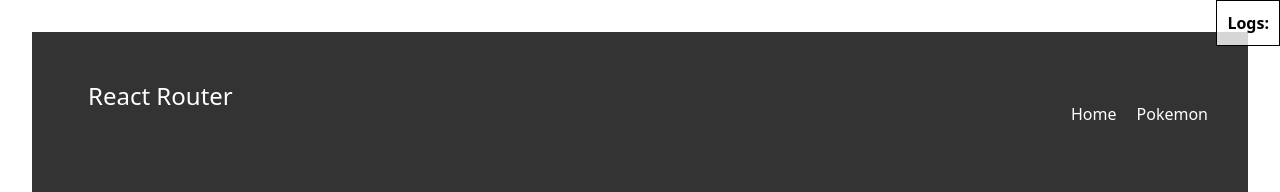
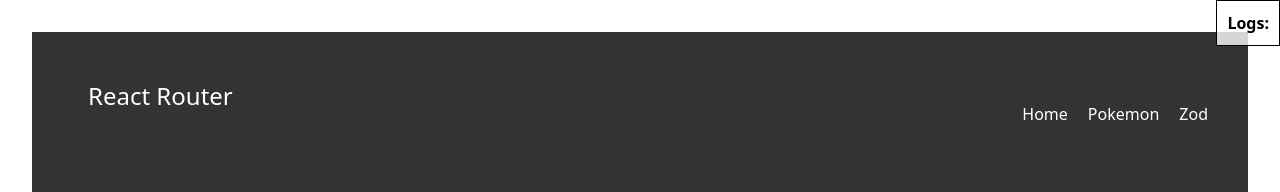
Before and after one commit to panachainy/template-react-vite-tailwind, a React (Vite) app: page / in a window 1280 px wide. Shown: the top 192 px of the page. Built offline with nearby package versions, Linux system fonts and the light colour scheme.

Commit message:
add zod page

```diff
--- a/src/App.tsx
+++ b/src/App.tsx
@@ -6,6 +6,7 @@ import ErrorPage from './core/Error'
 import { MainLayout } from './layouts/Main'
 import Example from './pages/Example/Example'
 import PokemonPage from './pages/Pokemon/Index'
+import ZodExample from './pages/Zod/Index'
 
 const router = createBrowserRouter([
   {
@@ -26,6 +27,15 @@ const router = createBrowserRouter([
     ),
     errorElement: <ErrorPage />,
   },
+  {
+    path: '/zod',
+    element: (
+      <MainLayout>
+        <ZodExample />
+      </MainLayout>
+    ),
+    errorElement: <ErrorPage />,
+  },
 ])
 
 function App() {
--- a/src/core/Navbar.tsx
+++ b/src/core/Navbar.tsx
@@ -11,6 +11,9 @@ function Navbar() {
         <li>
           <a href="/pokemon">Pokemon</a>
         </li>
+        <li>
+          <a href="/zod">Zod</a>
+        </li>
       </ul>
     </nav>
   )
```
